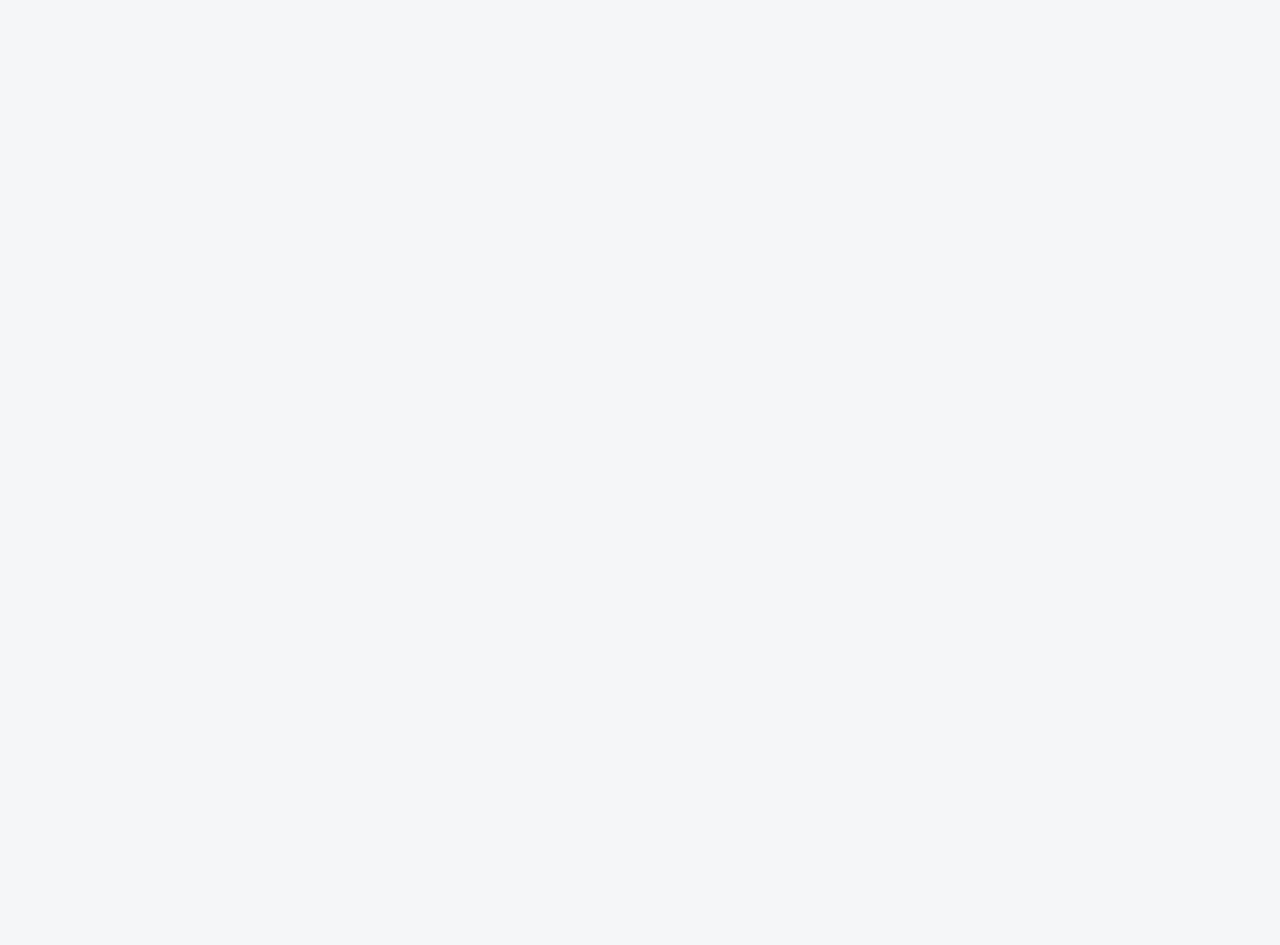
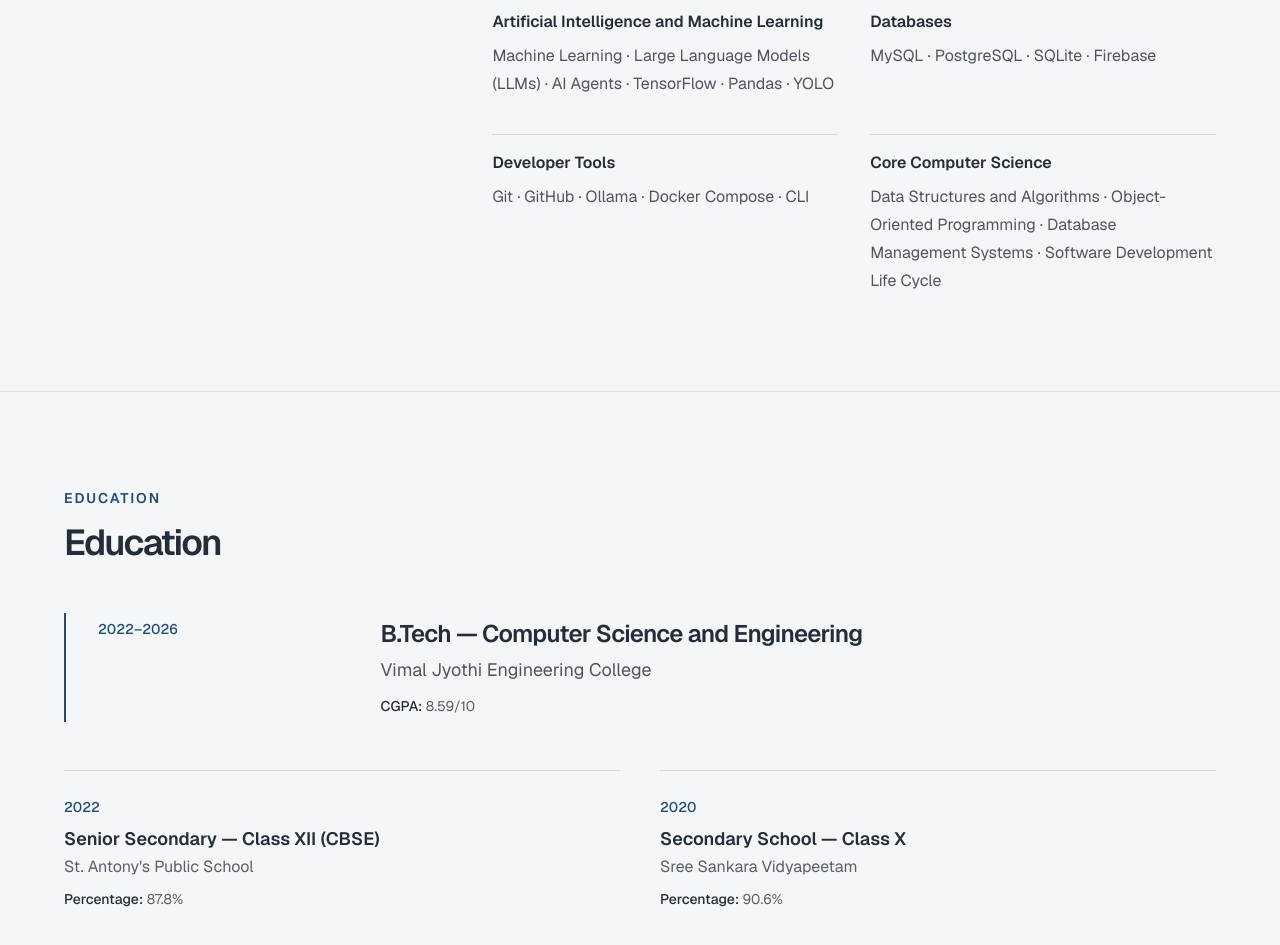
Before and after one commit to Ivinzz10/personal-portfolio, a Next.js app: page / in a window 1280 px wide. Shown: the part 5420-6365 px from the top of the page. Before the commit the page ends 5203 px from the top, so only its background shows below. Built offline with nearby package versions, Linux system fonts and the light colour scheme.

Commit message:
Add Skills and Education sections

```diff
--- a/src/app/page.tsx
+++ b/src/app/page.tsx
@@ -3,6 +3,8 @@ import { Navigation } from "@/components/navigation";
 import { About } from "@/components/about";
 import { Experience } from "@/components/experience";
 import { Projects } from "@/components/projects";
+import { Skills } from "@/components/skills";
+import { Education } from "@/components/education";
 
 export default function Home() {
   return (
@@ -19,6 +21,8 @@ export default function Home() {
         <About />
         <Experience />
         <Projects />
+        <Skills />
+        <Education />
       </main>
     </div>
   );
--- /dev/null
+++ b/src/components/education.tsx
@@ -0,0 +1,70 @@
+import { educationHistory } from "@/content/portfolio";
+
+export function Education() {
+  const [degree, ...schoolEducation] = educationHistory;
+
+  return (
+    <section
+      id="education"
+      aria-labelledby="education-title"
+      className="scroll-mt-20 border-t border-[#252D38]/10 bg-[#F4F6F8]"
+    >
+      <div className="mx-auto max-w-[1200px] px-4 py-16 sm:px-5 sm:py-20 md:py-24 lg:px-6">
+        <header className="mb-9 max-w-[700px] sm:mb-12">
+          <p className="mb-3 text-sm font-semibold uppercase tracking-[0.14em] text-[#234C78]">
+            Education
+          </p>
+          <h2
+            id="education-title"
+            className="text-3xl font-semibold leading-tight tracking-[-0.045em] text-[#252D38] sm:text-4xl"
+          >
+            Education
+          </h2>
+        </header>
+
+        <article className="border-l-2 border-[#234C78] py-1 pl-5 sm:pl-8">
+          <div className="grid gap-4 md:grid-cols-[minmax(150px,0.45fr)_minmax(0,1.55fr)] md:gap-10">
+            <p className="text-sm font-medium leading-6 text-[#234C78]">
+              {degree.duration}
+            </p>
+            <div>
+              <h3 className="text-xl font-semibold leading-snug tracking-[-0.03em] text-[#252D38] sm:text-2xl">
+                {degree.qualification}
+              </h3>
+              <p className="mt-2 text-base leading-6 text-[#252D38]/80 sm:text-lg">
+                {degree.institution}
+              </p>
+              <p className="mt-3 text-sm leading-6 text-[#252D38]/75">
+                <span className="font-medium text-[#252D38]">{degree.resultLabel}:</span>{" "}
+                {degree.result}
+              </p>
+            </div>
+          </div>
+        </article>
+
+        <div className="mt-9 grid gap-x-10 sm:mt-12 sm:grid-cols-2">
+          {schoolEducation.map((education) => (
+            <article
+              key={education.qualification}
+              className="border-t border-[#252D38]/15 py-5 sm:py-6"
+            >
+              <p className="text-sm font-medium leading-6 text-[#234C78]">
+                {education.duration}
+              </p>
+              <h3 className="mt-2 text-base font-semibold leading-6 text-[#252D38] sm:text-lg">
+                {education.qualification}
+              </h3>
+              <p className="mt-1 text-sm leading-6 text-[#252D38]/75 sm:text-base">
+                {education.institution}
+              </p>
+              <p className="mt-2 text-sm leading-6 text-[#252D38]/75">
+                <span className="font-medium text-[#252D38]">{education.resultLabel}:</span>{" "}
+                {education.result}
+              </p>
+            </article>
+          ))}
+        </div>
+      </div>
+    </section>
+  );
+}
--- /dev/null
+++ b/src/components/skills.tsx
@@ -0,0 +1,38 @@
+import { technicalSkillGroups } from "@/content/portfolio";
+
+export function Skills() {
+  return (
+    <section
+      id="skills"
+      aria-labelledby="skills-title"
+      className="scroll-mt-20 border-t border-[#252D38]/10 bg-[#F4F6F8]"
+    >
+      <div className="mx-auto grid max-w-[1200px] gap-9 px-4 py-16 sm:px-5 sm:py-20 md:grid-cols-[minmax(190px,0.65fr)_minmax(0,1.35fr)] md:gap-14 md:py-24 lg:gap-20 lg:px-6">
+        <header>
+          <p className="mb-3 text-sm font-semibold uppercase tracking-[0.14em] text-[#234C78]">
+            Skills
+          </p>
+          <h2
+            id="skills-title"
+            className="text-3xl font-semibold leading-tight tracking-[-0.045em] text-[#252D38] sm:text-4xl"
+          >
+            Technical skills
+          </h2>
+        </header>
+
+        <dl className="grid gap-x-8 gap-y-7 sm:grid-cols-2 sm:gap-y-9">
+          {technicalSkillGroups.map((group) => (
+            <div key={group.category} className="border-t border-[#252D38]/15 pt-4">
+              <dt className="text-base font-semibold leading-6 text-[#252D38]">
+                {group.category}
+              </dt>
+              <dd className="mt-2 text-sm leading-6 text-[#252D38]/80 sm:text-base sm:leading-7">
+                {group.skills.join(" · ")}
+              </dd>
+            </div>
+          ))}
+        </dl>
+      </div>
+    </section>
+  );
+}
--- a/src/content/portfolio.ts
+++ b/src/content/portfolio.ts
@@ -172,3 +172,59 @@ export const featuredProjects = [
     images: [],
   },
 ] as const;
+
+export const technicalSkillGroups = [
+  {
+    category: "Programming Languages",
+    skills: ["Python", "Java", "C", "JavaScript", "SQL"],
+  },
+  {
+    category: "Web Development",
+    skills: ["HTML", "CSS", "React", "Flask", "Node.js", "REST APIs"],
+  },
+  {
+    category: "Artificial Intelligence and Machine Learning",
+    skills: ["Machine Learning", "Large Language Models (LLMs)", "AI Agents", "TensorFlow", "Pandas", "YOLO"],
+  },
+  {
+    category: "Databases",
+    skills: ["MySQL", "PostgreSQL", "SQLite", "Firebase"],
+  },
+  {
+    category: "Developer Tools",
+    skills: ["Git", "GitHub", "Ollama", "Docker Compose", "CLI"],
+  },
+  {
+    category: "Core Computer Science",
+    skills: [
+      "Data Structures and Algorithms",
+      "Object-Oriented Programming",
+      "Database Management Systems",
+      "Software Development Life Cycle",
+    ],
+  },
+] as const;
+
+export const educationHistory = [
+  {
+    qualification: "B.Tech — Computer Science and Engineering",
+    institution: "Vimal Jyothi Engineering College",
+    duration: "2022–2026",
+    resultLabel: "CGPA",
+    result: "8.59/10",
+  },
+  {
+    qualification: "Senior Secondary — Class XII (CBSE)",
+    institution: "St. Antony's Public School",
+    duration: "2022",
+    resultLabel: "Percentage",
+    result: "87.8%",
+  },
+  {
+    qualification: "Secondary School — Class X",
+    institution: "Sree Sankara Vidyapeetam",
+    duration: "2020",
+    resultLabel: "Percentage",
+    result: "90.6%",
+  },
+] as const;
```
